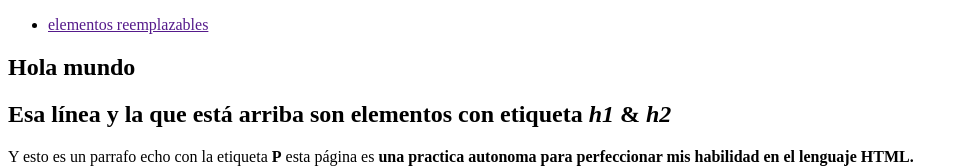
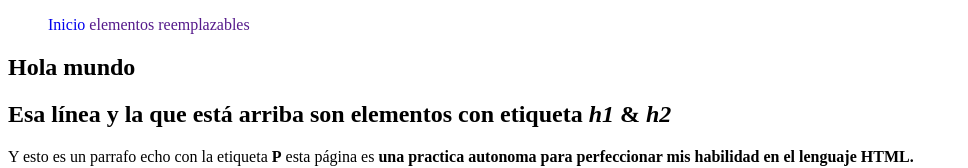
Before and after one commit to AScritp/HTML-CURSO, a plain HTML site: page sub-pages/etiquetas&elementos.html in a window 1280 px wide. Shown: the top 168 px of the page, without its empty margins (0-968 px from the left). Drawn offline with Linux system fonts and the light colour scheme.

Commit message:
add:cssfile,content-in-navbar

```diff
--- a/sub-pages/etiquetas&elementos.html
+++ b/sub-pages/etiquetas&elementos.html
@@ -1,6 +1,7 @@
 <!DOCTYPE html>
 <html lang="en">
 <head>
+    <link rel="stylesheet" href="../style.css">
     <meta charset="UTF-8">
     <meta name="viewport" content="width=device-width, initial-scale=1.0">
     <title>Document</title>
@@ -10,6 +11,7 @@
         <header>
             <nav class="nav-bar">
                 <ul>
+                    <li><a href="../index.html">Inicio</a></li>
                     <li><a href="">elementos reemplazables</a></li>
                 </ul>
             </nav>
```
